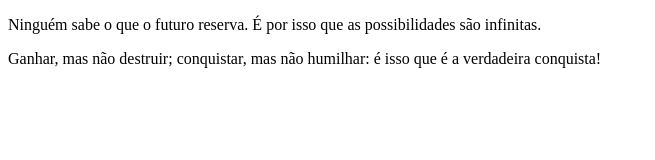
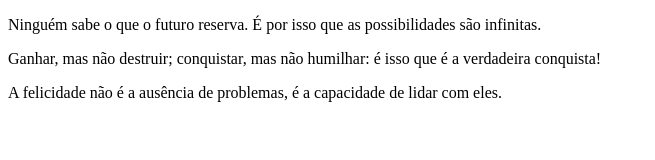
Before and after one commit to akanaul/Bootcamp_Projeto_Cap1, a plain HTML site: page index.html in a window 1280 px wide. Shown: the whole page, without its empty margins (0-655 px from the left). Drawn offline with Linux system fonts and the light colour scheme.

Commit message:
frase motivacional 3

```diff
--- a/index.html
+++ b/index.html
@@ -9,6 +9,6 @@
 <body>
     <p>Ninguém sabe o que o futuro reserva. É por isso que as possibilidades são infinitas.</p>
     <p>Ganhar, mas não destruir; conquistar, mas não humilhar: é isso que é a verdadeira conquista!</p>
-
+    <p>A felicidade não é a ausência de problemas, é a capacidade de lidar com eles.</p>
 </body>
 </html>
```
